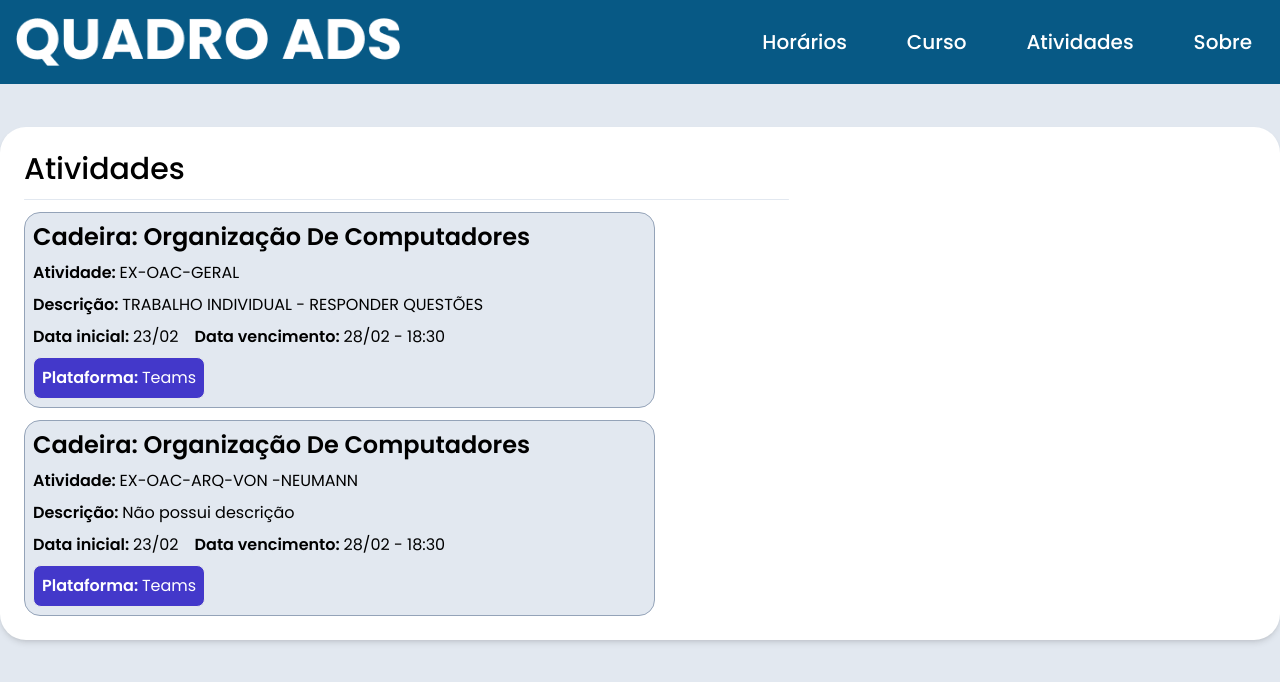
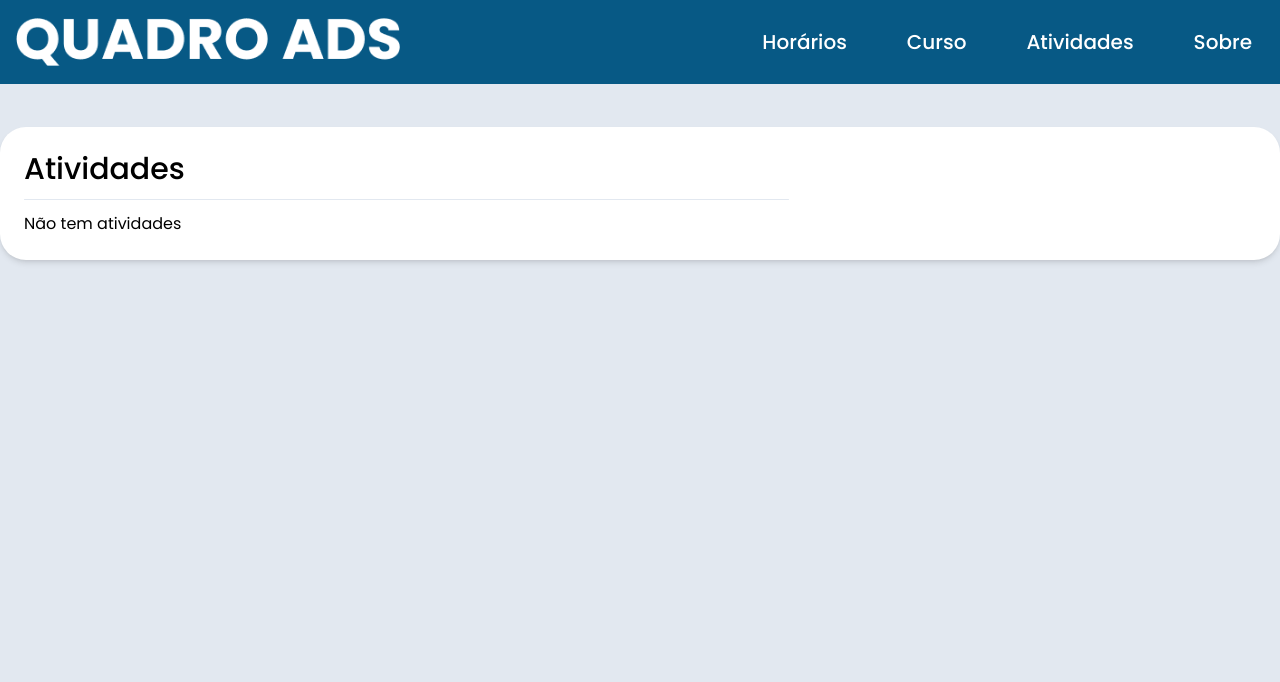
Before and after one commit to FalaAiMatheus/quadro-ads, a React (Vite) app: page /atividades in a window 1280 px wide. Shown: the top 682 px of the page. Built offline with nearby package versions, Linux system fonts and the light colour scheme.

Commit message:
feat: atualizando a seção de atividades

```diff
--- a/src/data.jsx
+++ b/src/data.jsx
@@ -15,7 +15,7 @@ function data() {
       cadeira: "back end frameworks",
       professor: "Chico",
       professorFullName: "Francisco Wallison Sousa do Nascimento",
-      sala: 205,
+      sala: 604,
       horario: ["18:30 - 20:10"],
       descricao:
         "São estruturas de programação que contêm funcionalidades genéricas, ferramentas, APIs e outros componentes usados para construir o lado do servidor de um produto de software. Isso acelera o desenvolvimento, pois os programadores não precisam criar o back-end do zero",
@@ -25,7 +25,7 @@ function data() {
       cadeira: "desenvolvimento mobile",
       professor: "Chico",
       professorFullName: "Francisco Wallison Sousa do Nascimento",
-      sala: 205,
+      sala: 604,
       horario: ["20:20 - 22:00"],
       descricao:
         "Trata-se da criação de softwares direcionados para dispositivos móveis, como aplicativos de monitoramento cardíaco a bancos. O desenvolvimento mobile é um diferencial importante para a carreira no mercado de trabalho",
@@ -61,24 +61,7 @@ function data() {
   ];
 
   const activities = [
-    {
-      id: 1,
-      cadeira: "organização de computadores",
-      descricao: "TRABALHO INDIVIDUAL - RESPONDER QUESTÕES",
-      atividade: "EX-OAC-GERAL",
-      dataInicial: "23/02",
-      dataVencimento: "28/02 - 18:30",
-      plataforma: "Teams",
-    },
-    {
-      id: 2,
-      cadeira: "organização de computadores",
-      descricao: "Não possui descrição",
-      atividade: "EX-OAC-ARQ-VON -NEUMANN",
-      dataInicial: "23/02",
-      dataVencimento: "28/02 - 18:30",
-      plataforma: "Teams",
-    },
+
   ];
 
   return {
--- a/src/routers/Activities/Activity.jsx
+++ b/src/routers/Activities/Activity.jsx
@@ -8,7 +8,9 @@ export function Activity() {
       <span className="text-3xl font-medium">Atividades</span>
       <div className="h-px bg-slate-200 rounded-sm max-w-[765px]" />
       <div className="space-y-3">
-        {activities.map((activity) => (
+        {activities
+          ? "Não tem atividades"
+          : activities.map((activity) => (
               <ActivityCard
                 key={activity.id}
                 cadeira={activity.cadeira}
```
Lines whose indentation alone changed are shown as unchanged.
